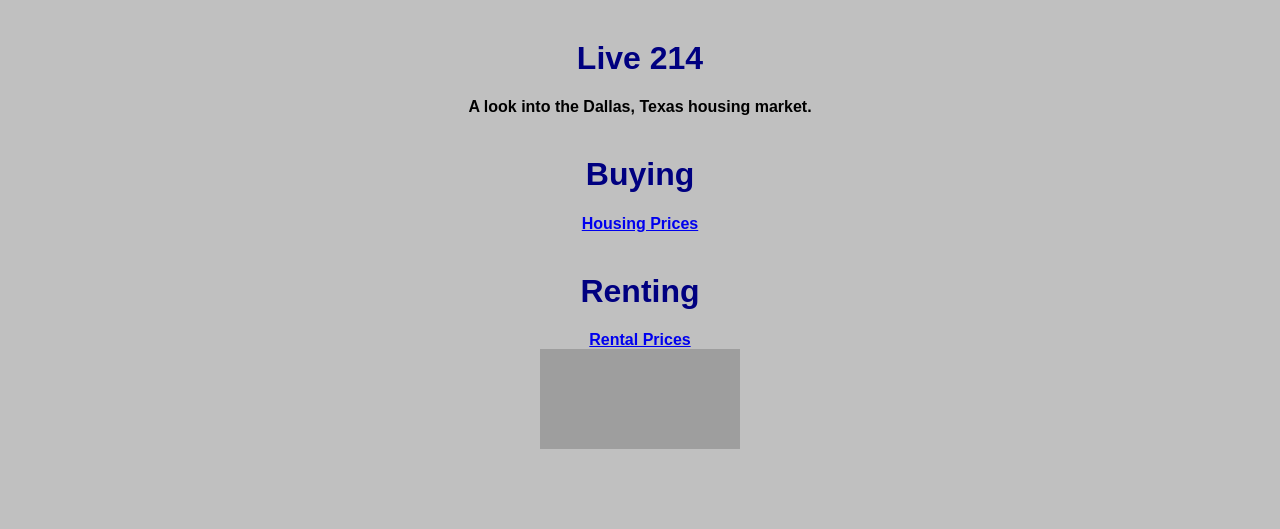
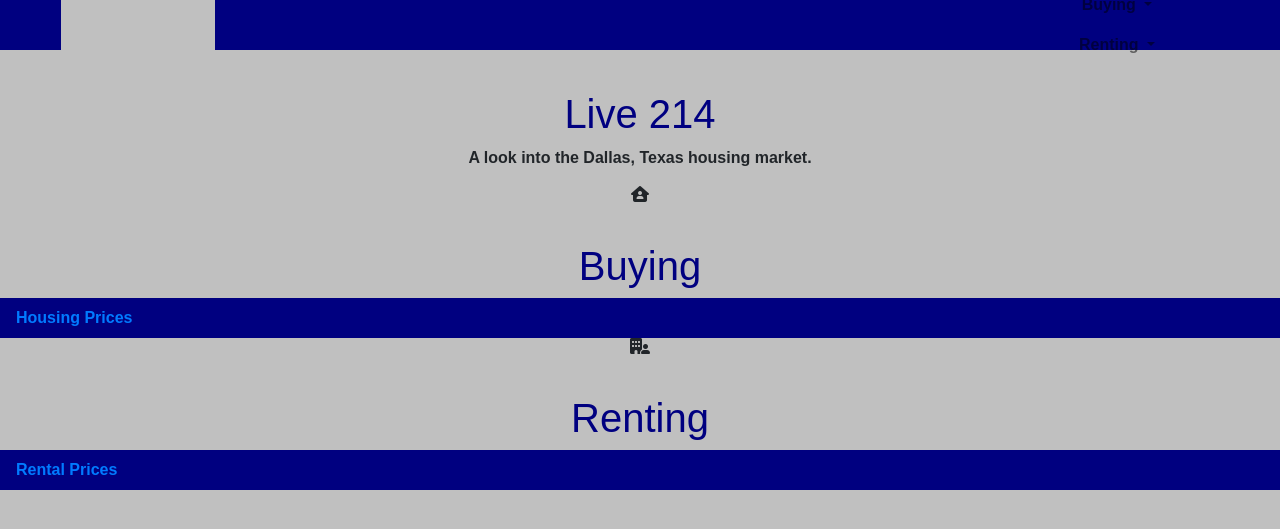
Before and after one commit to djdolejsi/housing-app, a Flask app: page / in a window 1280 px wide. Shown: the top 529 px of the page. Run offline with Flask 3, Linux system fonts and the light colour scheme; some libraries are stand-ins or nearby versions; grey boxes are pictures that could not be loaded.

Commit message:
updated main page added navbar

```diff
--- a/templates/live214.html
+++ b/templates/live214.html
@@ -2,9 +2,14 @@
 
 <html lang="en">
 <head>
-<title>Page Title</title>
+<title>Housing App Home</title>
 <meta charset="UTF-8">
 <meta name="viewport" content="width=device-width, initial-scale=1">
+<script src="https://kit.fontawesome.com/73215882ea.js" crossorigin="anonymous"></script>
+<link rel="stylesheet" href="https://stackpath.bootstrapcdn.com/bootstrap/4.3.1/css/bootstrap.min.css" integrity="sha384-ggOyR0iXCbMQv3Xipma34MD+dH/1fQ784/j6cY/iJTQUOhcWr7x9JvoRxT2MZw1T" crossorigin="anonymous">
+    <script src="https://code.jquery.com/jquery-3.3.1.slim.min.js" integrity="sha384-q8i/X+965DzO0rT7abK41JStQIAqVgRVzpbzo5smXKp4YfRvH+8abtTE1Pi6jizo" crossorigin="anonymous"></script>
+    <script src="https://cdnjs.cloudflare.com/ajax/libs/popper.js/1.14.7/umd/popper.min.js" integrity="sha384-UO2eT0CpHqdSJQ6hJty5KVphtPhzWj9WO1clHTMGa3JDZwrnQq4sF86dIHNDz0W1" crossorigin="anonymous"></script>
+    <script src="https://stackpath.bootstrapcdn.com/bootstrap/4.3.1/js/bootstrap.min.js" integrity="sha384-JjSmVgyd0p3pXB1rRibZUAYoIIy6OrQ6VrjIEaFf/nJGzIxFDsf4x0xIM+B07jRM" crossorigin="anonymous"></script>
 <style>
 body {
   font-family: Arial, Helvetica, sans-serif;
@@ -12,6 +17,48 @@ body {
 </style>
 </head>
 <body>
+
+  <div class="navigation">
+    <nav class="navbar navbar-expand-lg navbar-light">
+        <div class="col-sm-12 col-md-2">
+            <a class="navbar-brand" style="background-color:silver;" href="index.html">Housing App</a>
+            <button class="navbar-toggler border border-black " type="button" data-toggle="collapse" data-target="#navbarSupportedContent"
+            aria-controls="navbarSupportedContent" aria-expanded="true" aria-label="Toggle navigation">
+                <span class="navbar-toggler-icon"></span>
+            </button>
+        </div>
+        <div class="col-sm-12 col-md-8"></div>
+        <div class="col-sm-12 col-md-2">
+            <div class="collapse navbar-collapse" id="navbarSupportedContent">
+                <ul class="navbar-nav mr-auto">
+                    <li class="nav-item dropdown">
+                        <a class="nav-link dropdown-toggle" id="navbarDropdown" role="button" data-toggle="dropdown" aria-haspopup="true" aria-expanded="false">
+                        Buying
+                        </a>
+                        <div class="dropdown-menu" aria-labelledby="navbarDropdown">
+                            <a class="dropdown-item" href="#">Allen</a>
+                            <a class="dropdown-item" href="#">Dallas</a>
+                            <a class="dropdown-item" href="#">Frisco</a>
+                            <a class="dropdown-item" href="#">Garland</a>
+                            <a class="dropdown-item" href="#">Plano</a>
+                            <a class="dropdown-item" href="#">Richardson</a>
+                        </div>
+                        <a class="nav-link dropdown-toggle" id="navbarDropdown" role="button" data-toggle="dropdown" aria-haspopup="true" aria-expanded="false">
+                          Renting
+                          </a>
+                          <div class="dropdown-menu" aria-labelledby="navbarDropdown">
+                              <a class="dropdown-item" href="#">Allen</a>
+                              <a class="dropdown-item" href="#">Dallas</a>
+                              <a class="dropdown-item" href="#">Frisco</a>
+                              <a class="dropdown-item" href="#">Garland</a>
+                              <a class="dropdown-item" href="#">Plano</a>
+                              <a class="dropdown-item" href="#">Richardson</a>
+                          </div>
+                </ul>
+            </div>
+        </div>
+    </nav>
+</div>
 
 <h1>Live 214</h1>
 <p>A look into the Dallas, Texas housing market.</p>
@@ -22,7 +69,7 @@ body {
 <!-- Header_Buying -->
 
 <div class="header">
-    <h1>Buying</h1>
+  <i class="fa-solid fa-house-user"></i><h1>Buying</h1>
 <div class="navbar">
     <a href="#">Housing Prices</a>
   </div>
@@ -30,18 +77,10 @@ body {
 <!-- Header_Renting -->
 
 <div class="header">
-    <h1>Renting</h1>
+  <i class="fa-solid fa-building-user"></i><h1>Renting</h1>
 <div class="navbar">
     <a href="#">Rental Prices</a>
   </div>
-
-<!-- Image -->
-
-<img src="C:\Users\dillo\Data Science Bootcamp\git_repos\housing-app\templates\dallas.png" width="200" height="100">
-
-
-
-
 
 <!-- CSS Internal Styling -->
 
@@ -61,6 +100,23 @@ h1 {
   text-align: center;
 
 }
+
+.navbar{
+
+max-height: 50px;
+background-color: navy;
+}
+
+.navigation .navbar-brand{
+
+color: silver;
+margin-left: 30px;
+padding: 15px;
+font-weight: bold;
+background-color: silver;
+font-family: Arial, Helvetica, sans-serif;
+}
+
 </style>
 </head>
 <body>
```
